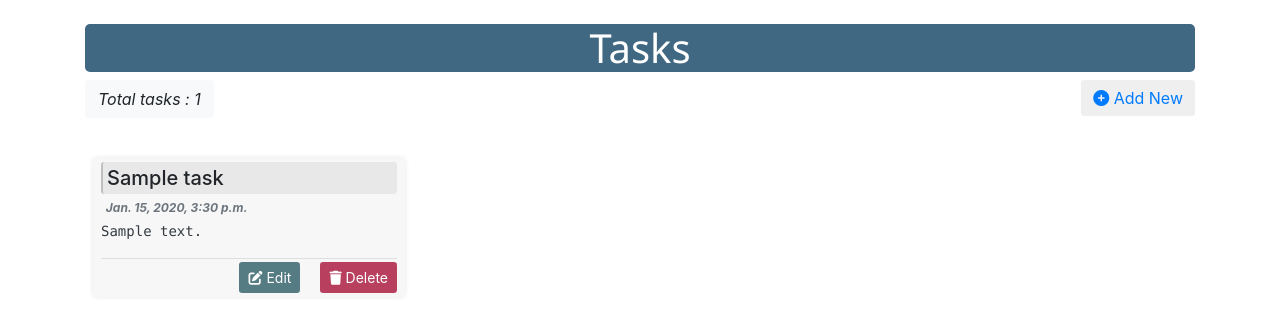
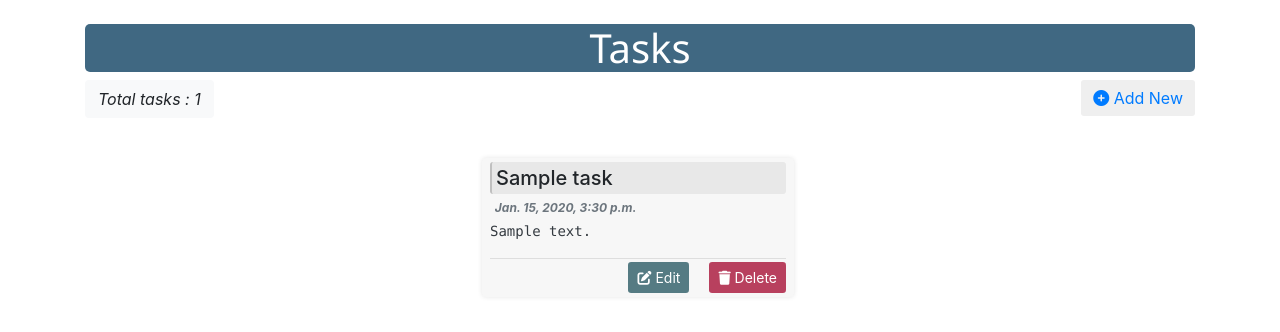
Before and after one commit to amit9838/TodoList, a Django app: page /tasks/ in a window 1280 px wide. Shown: the part 69-401 px from the top of the page. Run offline with Django 3.2, Linux system fonts and the light colour scheme; tables that the repository leaves empty hold one stand-in row (values such as "Sample post"); some libraries are stand-ins or nearby versions.

Commit message:
Fixed card alignment in phone

```diff
--- a/templates/home/tasks.html
+++ b/templates/home/tasks.html
@@ -10,6 +10,7 @@
 
   #tasks-container {
     display: flex;
+    justify-content: center;
     flex-direction: row;
     flex-wrap: wrap;
     /* background-color: aqua; */
@@ -65,10 +66,11 @@
               Add New</a></button>
             </div>
         </div>
-<div class="d-flex mt-3" id="tasks-container">
+
+      <div class="mt-3" id="tasks-container">
 
           {% for task in tasks %}
-          <div class="card mx-2 my-2" id="tasks_card">
+          <div class="card mr-1 my-2" id="tasks_card">
             <div class="card-body p-1 px-2">
               <h5 class="card-title mb-0 pl-1 py-1" style="border-radius: .2rem; border-left:.15rem solid rgb(192, 192, 192); background-color: rgb(232, 232, 232);">{{task.taskName}}</h5>
               <h6 class="card-subtitle badge  mb-1 text-muted mt-0" style=" font-style: italic;">{{task.time}}</h6>
--- a/todoList/settings.py
+++ b/todoList/settings.py
@@ -25,7 +25,7 @@ BASE_DIR = Path(__file__).resolve().parent.parent
 SECRET_KEY = 'django-insecure-0k1#llsi7z1&#4ot6pbf4+lawiim!nkhhutn(js%!!a44qwzgr'
 
 # SECURITY WARNING: don't run with debug turned on in production!
-DEBUG = True
+DEBUG = False
 
 ALLOWED_HOSTS = [
                '*',
```
